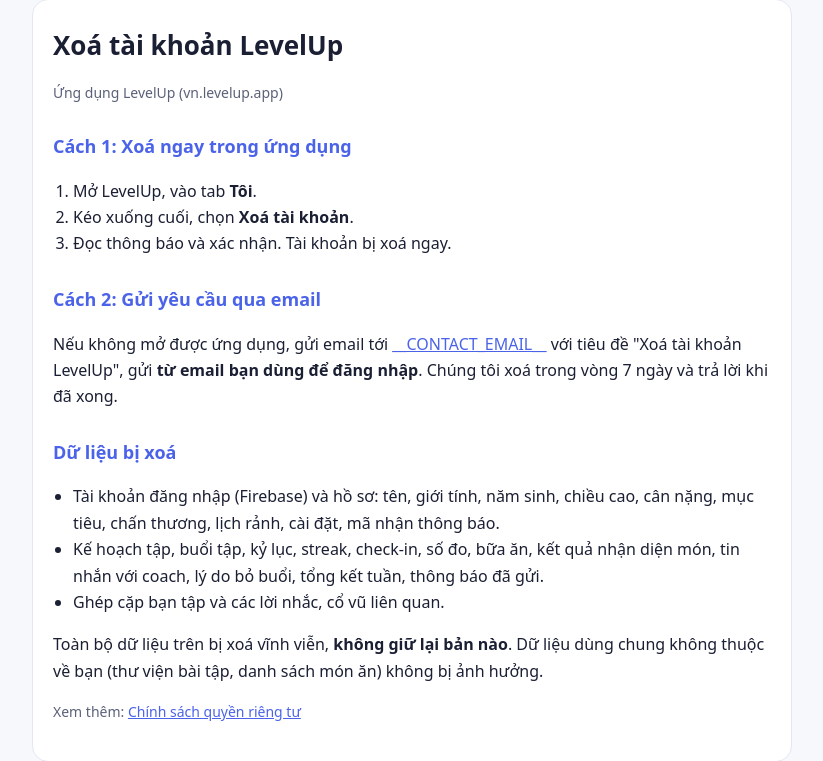
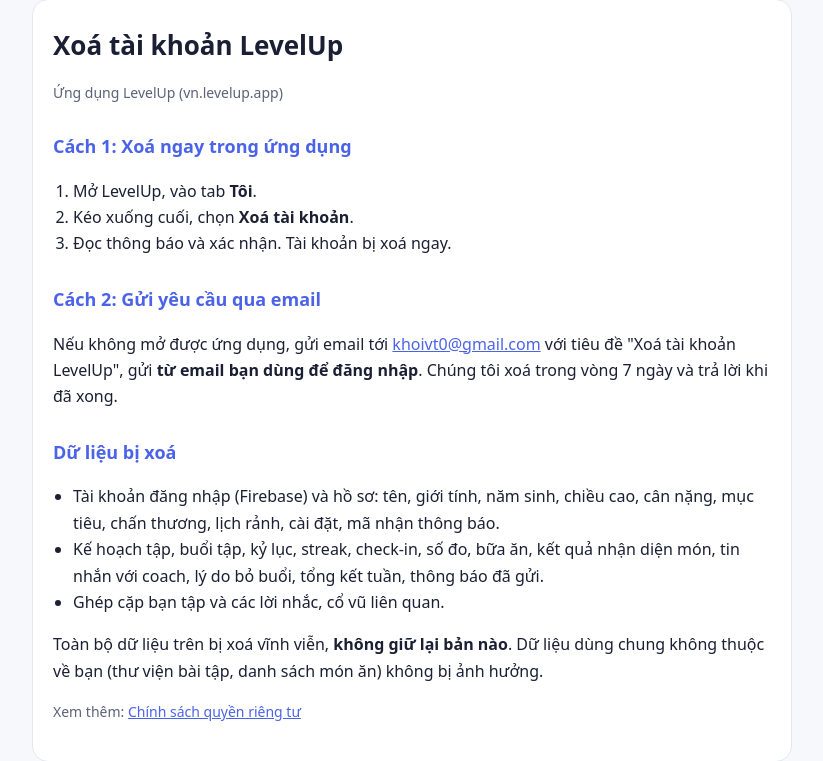
Before and after one commit to khoi0903/levelup, a Spring Boot app: page /delete-account.html in a window 1280 px wide. Shown: the part 25-786 px from the top of the page, without its empty margins (228-1051 px from the left). Run offline with Spring Boot 4, Linux system fonts and the light colour scheme; some of the project's set-up classes (security, data sources, template engines, error pages and the like) are left out, and stand-ins take their place.

Commit message:
be: email liên hệ trên trang chính sách và xoá tài khoản
Co-Authored-By: Claude Opus 5.5 <noreply@anthropic.com>

```diff
--- a/backend/src/main/resources/static/delete-account.html
+++ b/backend/src/main/resources/static/delete-account.html
@@ -27,7 +27,7 @@
   </ol>
 
   <h2>Cách 2: Gửi yêu cầu qua email</h2>
-  <p>Nếu không mở được ứng dụng, gửi email tới <a href="mailto:__CONTACT_EMAIL__?subject=Xo%C3%A1%20t%C3%A0i%20kho%E1%BA%A3n%20LevelUp">__CONTACT_EMAIL__</a>
+  <p>Nếu không mở được ứng dụng, gửi email tới <a href="mailto:khoivt0@gmail.com?subject=Xo%C3%A1%20t%C3%A0i%20kho%E1%BA%A3n%20LevelUp">khoivt0@gmail.com</a>
   với tiêu đề "Xoá tài khoản LevelUp", gửi <b>từ email bạn dùng để đăng nhập</b>. Chúng tôi xoá trong vòng 7 ngày
   và trả lời khi đã xong.</p>
 
--- a/backend/src/main/resources/static/privacy.html
+++ b/backend/src/main/resources/static/privacy.html
@@ -73,7 +73,7 @@
   <p>LevelUp không dành cho người dưới 16 tuổi.</p>
 
   <h2>8. Liên hệ</h2>
-  <p>Mọi câu hỏi về quyền riêng tư: <a href="mailto:__CONTACT_EMAIL__">__CONTACT_EMAIL__</a>.</p>
+  <p>Mọi câu hỏi về quyền riêng tư: <a href="mailto:khoivt0@gmail.com">khoivt0@gmail.com</a>.</p>
 </article></main>
 </body>
 </html>
```
